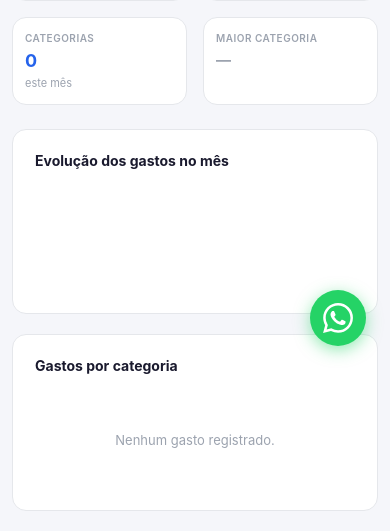
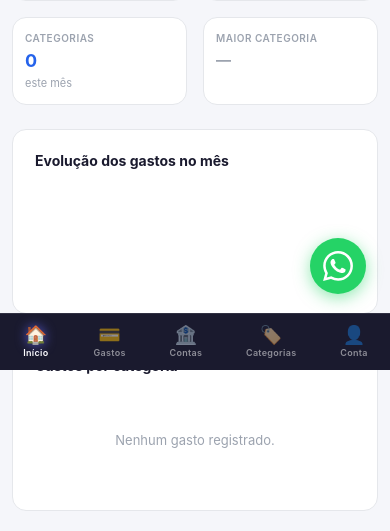
Before and after one commit to eduardolorenzi5-dotcom/Saas, a Flask app: template templates/dashboard.html in a window 390 px wide. Shown: the part 474-1005 px from the top of the page. Run offline with Flask 3, Linux system fonts and the light colour scheme; the template is opened without the code that fills it, so the values that code supplies are empty.

Commit message:
feat: barra de navegação inferior para mobile
- Bottom nav fixa no rodapé com 5 ícones: Início, Gastos, Contas, Categorias, Conta
- Visível apenas em telas ≤ 900px (topbar nav continua no desktop)
- Estado ativo sincronizado entre topbar e bottom nav
- Botão WhatsApp sobido para não sobrepor a bottom nav no mobile
- Padding inferior do conteúdo ajustado

Co-Authored-By: Claude Sonnet 4.6 <noreply@anthropic.com>

```diff
--- a/templates/dashboard.html
+++ b/templates/dashboard.html
@@ -93,18 +93,41 @@
     .progress-bar { background: #f3f4f6; border-radius: 100px; height: 6px; overflow: hidden; margin-top: 6px; }
     .progress-fill { height: 100%; border-radius: 100px; transition: width .4s; }
 
-    /* MOBILE */
+    /* BOTTOM NAV — mobile only */
+    .bottom-nav { display: none; }
     @media(max-width:900px) {
       .cards-row { grid-template-columns: repeat(2,1fr); }
       .charts-row, .bottom-row { grid-template-columns: 1fr; }
       #rendas-section { grid-template-columns: 1fr; }
       .form-grid { grid-template-columns: 1fr 1fr; }
       .topbar-nav { display: none; }
+      /* Espaço para a bottom nav não cobrir conteúdo */
+      .dash-wrap { padding-bottom: 80px; }
+      .bottom-nav {
+        display: flex;
+        position: fixed; bottom: 0; left: 0; right: 0; z-index: 200;
+        background: #1a1a2e;
+        border-top: 1px solid rgba(255,255,255,.1);
+        padding: 8px 0 max(8px, env(safe-area-inset-bottom));
+        justify-content: space-around;
+        align-items: center;
+      }
+      .bottom-nav a {
+        display: flex; flex-direction: column; align-items: center; gap: 3px;
+        color: rgba(255,255,255,.5); text-decoration: none;
+        font-size: 10px; font-weight: 600; letter-spacing: .3px;
+        padding: 4px 8px; border-radius: 10px; cursor: pointer;
+        transition: color .15s;
+        min-width: 52px;
+      }
+      .bottom-nav a .bn-icon { font-size: 20px; line-height: 1; }
+      .bottom-nav a.ativo, .bottom-nav a:hover { color: #fff; }
+      .bottom-nav a.ativo .bn-icon { filter: drop-shadow(0 0 6px rgba(99,102,241,.8)); }
     }
     @media(max-width:600px) {
       .topbar { padding: 0 16px; }
       .topbar-right span { display: none; }
-      .dash-wrap { padding: 16px 12px 32px; }
+      .dash-wrap { padding: 16px 12px 80px; }
       .dash-period h1 { font-size: 16px; }
       .wpp-bar { flex-wrap: wrap; font-size: 12px; gap: 4px; padding: 10px 14px; }
       .card { padding: 14px 12px; }
@@ -121,6 +144,8 @@
       .tx-desc { white-space: nowrap; overflow: hidden; text-overflow: ellipsis; font-size: 13px; }
       .tx-meta { font-size: 10px; white-space: nowrap; overflow: hidden; text-overflow: ellipsis; }
       .tx-val { font-size: 13px !important; }
+      .bottom-nav a { font-size: 9px; min-width: 44px; }
+      .bottom-nav a .bn-icon { font-size: 18px; }
     }
     @media(max-width:500px) {
       .cards-row { grid-template-columns: 1fr 1fr; }
@@ -687,17 +712,26 @@ function showTab(tab, anchor) {
     const el = document.getElementById('tab-' + t);
     if (el) el.style.display = 'none';
   });
-  // Remove ativo from all nav buttons
-  document.querySelectorAll('.topbar-nav a').forEach(a => a.classList.remove('ativo'));
+  // Remove ativo from all nav buttons (topbar + bottom nav)
+  document.querySelectorAll('.topbar-nav a, .bottom-nav a').forEach(a => a.classList.remove('ativo'));
   // Show selected tab
   const tabEl = document.getElementById('tab-' + tab);
   if (tabEl) tabEl.style.display = 'block';
-  // Mark active button
+  // Mark active — topbar
   const btnId = (tab === 'visao-geral' && anchor)
     ? (anchor === 'transacoes' ? 'transacoes' : 'categorias')
     : (tab === 'minha-conta' ? 'minha-conta' : (tab === 'contas' ? 'contas' : 'visao-geral'));
   const btn = document.getElementById('tab-btn-' + btnId);
   if (btn) btn.classList.add('ativo');
+  // Mark active — bottom nav
+  const bnMap = {
+    'visao-geral': anchor === 'transacoes' ? 'bn-transacoes' : (anchor === 'gerenciar-categorias' ? 'bn-categorias' : 'bn-visao-geral'),
+    'contas': 'bn-contas',
+    'minha-conta': 'bn-minha-conta'
+  };
+  const bnId = bnMap[tab] || 'bn-visao-geral';
+  const bnBtn = document.getElementById(bnId);
+  if (bnBtn) bnBtn.classList.add('ativo');
   // Scroll to anchor if provided
   if (anchor) {
     setTimeout(() => {
@@ -884,10 +918,30 @@ if (catLabels.length > 0) {
 }
 </script>
 
+<!-- BOTTOM NAV (mobile) -->
+<nav class="bottom-nav" id="bottom-nav">
+  <a onclick="showTab('visao-geral')" id="bn-visao-geral" class="ativo">
+    <span class="bn-icon">🏠</span>Início
+  </a>
+  <a onclick="showTab('visao-geral','transacoes')" id="bn-transacoes">
+    <span class="bn-icon">💳</span>Gastos
+  </a>
+  <a onclick="showTab('contas')" id="bn-contas">
+    <span class="bn-icon">🏦</span>Contas
+  </a>
+  <a onclick="showTab('visao-geral','gerenciar-categorias')" id="bn-categorias">
+    <span class="bn-icon">🏷️</span>Categorias
+  </a>
+  <a onclick="showTab('minha-conta')" id="bn-minha-conta">
+    <span class="bn-icon">👤</span>Conta
+  </a>
+</nav>
+
 <style>
 .wpp-float { position:fixed; bottom:24px; right:24px; z-index:9999; width:56px; height:56px; background:#25D366; border-radius:50%; display:flex; align-items:center; justify-content:center; box-shadow:0 4px 16px rgba(37,211,102,.5); transition:transform .2s,box-shadow .2s; text-decoration:none; }
 .wpp-float:hover { transform:scale(1.1); box-shadow:0 6px 24px rgba(37,211,102,.6); }
 .wpp-float svg { width:30px; height:30px; fill:#fff; }
+@media(max-width:900px) { .wpp-float { bottom:76px; } }
 </style>
 <a href="https://wa.me/5561998007328" target="_blank" rel="noopener" class="wpp-float" title="Falar no WhatsApp">
   <svg viewBox="0 0 24 24" xmlns="http://www.w3.org/2000/svg"><path d="M17.472 14.382c-.297-.149-1.758-.867-2.03-.967-.273-.099-.471-.148-.67.15-.197.297-.767.966-.94 1.164-.173.199-.347.223-.644.075-.297-.15-1.255-.463-2.39-1.475-.883-.788-1.48-1.761-1.653-2.059-.173-.297-.018-.458.13-.606.134-.133.298-.347.446-.52.149-.174.198-.298.298-.497.099-.198.05-.371-.025-.52-.075-.149-.669-1.612-.916-2.207-.242-.579-.487-.5-.669-.51-.173-.008-.371-.01-.57-.01-.198 0-.52.074-.792.372-.272.297-1.04 1.016-1.04 2.479 0 1.462 1.065 2.875 1.213 3.074.149.198 2.096 3.2 5.077 4.487.709.306 1.262.489 1.694.625.712.227 1.36.195 1.871.118.571-.085 1.758-.719 2.006-1.413.248-.694.248-1.289.173-1.413-.074-.124-.272-.198-.57-.347m-5.421 7.403h-.004a9.87 9.87 0 01-5.031-1.378l-.361-.214-3.741.982.998-3.648-.235-.374a9.86 9.86 0 01-1.51-5.26c.001-5.45 4.436-9.884 9.888-9.884 2.64 0 5.122 1.03 6.988 2.898a9.825 9.825 0 012.893 6.994c-.003 5.45-4.437 9.884-9.885 9.884m8.413-18.297A11.815 11.815 0 0012.05 0C5.495 0 .16 5.335.157 11.892c0 2.096.547 4.142 1.588 5.945L.057 24l6.305-1.654a11.882 11.882 0 005.683 1.448h.005c6.554 0 11.89-5.335 11.893-11.893a11.821 11.821 0 00-3.48-8.413z"/></svg>
```
